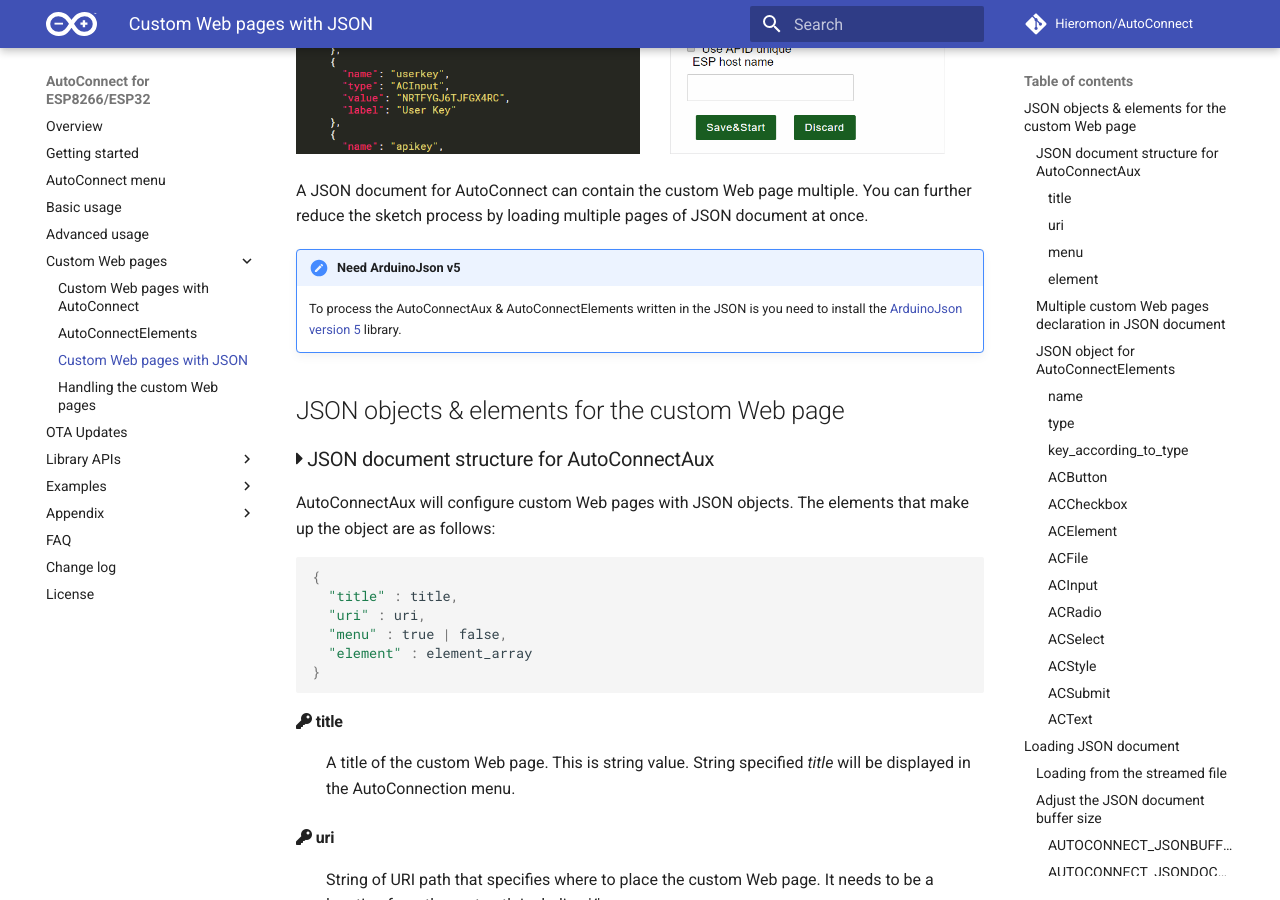
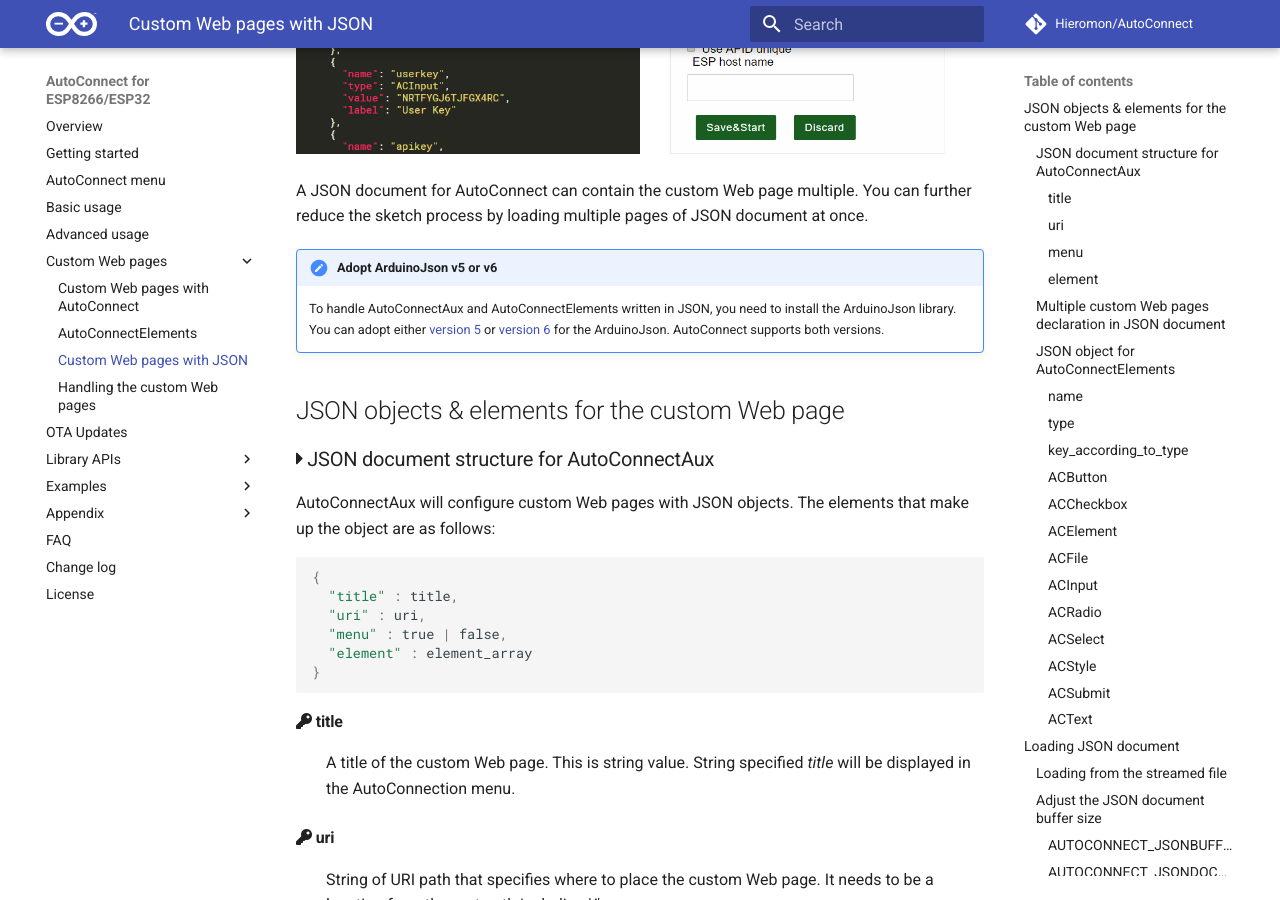
Before and after one commit to Hieromon/AutoConnect, an MkDocs documentation site: the page built from mkdocs/acjson.md, in a window 1280 px wide and 900 px high, scrolled down 681 px. Built offline with MkDocs 1.6.1 and Material for MkDocs 9.7.7, drawn with Linux system fonts in a browser that asks for light colours; nearby versions of some CDN libraries; comment, search, counter and statistics services are not loaded.

Commit message:
Revised the required version of ArduinoJson

```diff
--- a/mkdocs/acjson.md
+++ b/mkdocs/acjson.md
@@ -11,8 +11,8 @@
 
 A JSON document for AutoConnect can contain the custom Web page multiple. You can further reduce the sketch process by loading multiple pages of JSON document at once.
 
-!!! caution "Need ArduinoJson v5"
-    To process the AutoConnectAux &amp; AutoConnectElements written in the JSON is you need to install the [ArduinoJson version 5](https://arduinojson.org/v5/doc/installation/) library.
+!!! caution "Adopt ArduinoJson v5 or v6"
+    To handle AutoConnectAux and AutoConnectElements written in JSON, you need to install the ArduinoJson library. You can adopt either [version 5](https://arduinojson.org/v5/doc/installation/) or [version 6](https://arduinojson.org/v6/doc/installation/) for the ArduinoJson. AutoConnect supports both versions.
 
 ## JSON objects &amp; elements for the custom Web page
 
```
